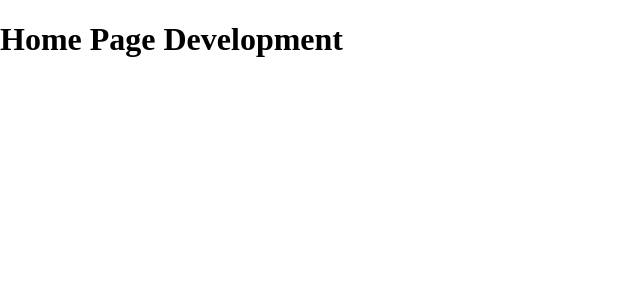
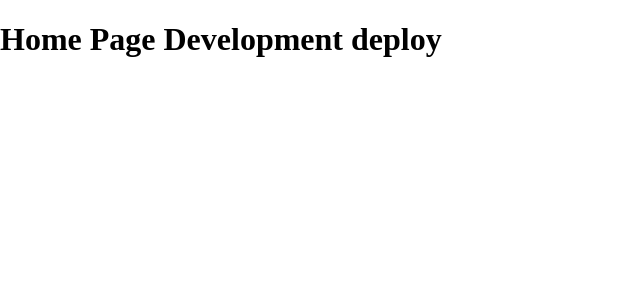
Before and after one commit to quangnn1106/AgriFarm_FE, a Next.js app: page / in a window 1280 px wide. Shown: the top 300 px of the page, without its empty margins (0-640 px from the left). Built offline with nearby package versions, Linux system fonts and the light colour scheme.

Commit message:
test deploy dev

```diff
--- a/src/app/(LandingPage)/page.tsx
+++ b/src/app/(LandingPage)/page.tsx
@@ -1,7 +1,7 @@
 export default function Home() {
   return (
     <>
-      <h1>Home Page Development</h1>
+      <h1>Home Page Development deploy</h1>
     </>
   );
 }
```
